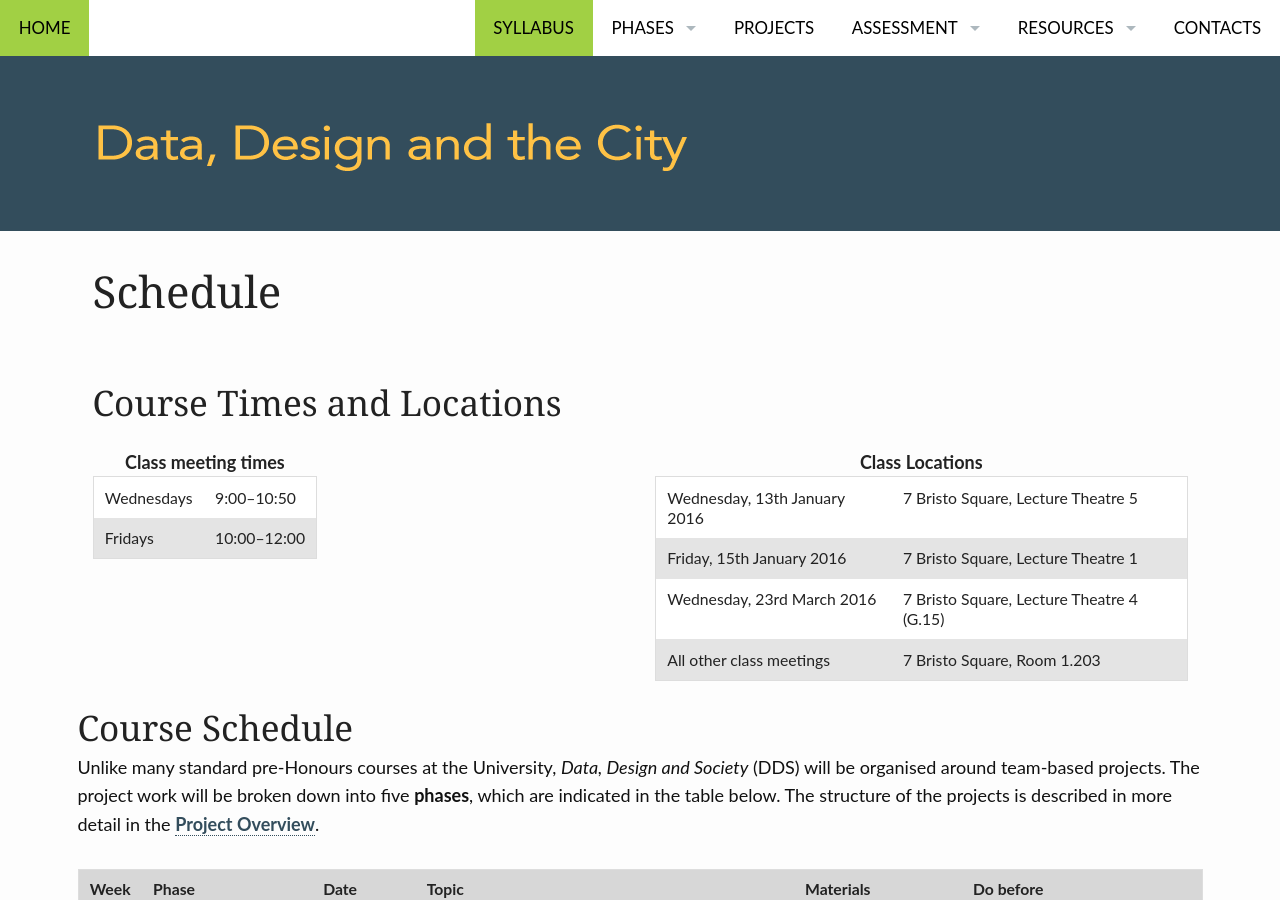
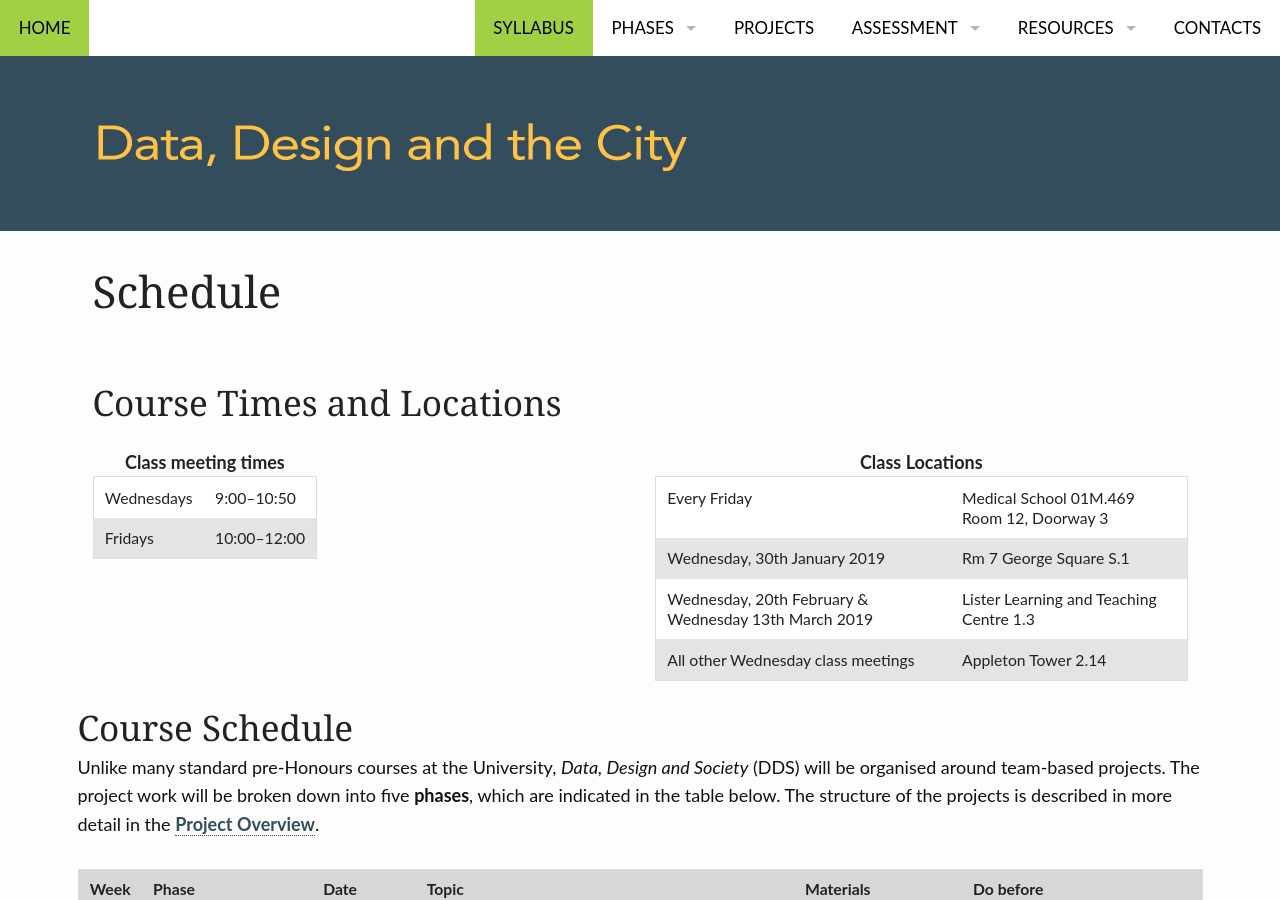
Before and after one commit to edinburghlivinglab/ddc, a Jekyll site: the page built from pages/syllabus.md, in a window 1280 px wide and 900 px high. Built offline with Jekyll 4.4.1, drawn with Linux system fonts in a browser that asks for light colours.

Commit message:
Update syllabus.md

```diff
--- a/pages/syllabus.md
+++ b/pages/syllabus.md
@@ -31,20 +31,20 @@ permalink: "/syllabus/"
          <table>
              <caption>Class Locations</caption>
              <tr>
-                 <td>Wednesday, 13th January 2016</td>
-                 <td>7 Bristo Square, Lecture Theatre 5</td>
+                 <td>Every Friday</td>
+                 <td>Medical School 01M.469 Room 12, Doorway 3</td>
              </tr>
              <tr>
-                 <td>Friday, 15th January 2016</td>
-                 <td>7 Bristo Square, Lecture Theatre 1</td>
+                 <td>Wednesday, 30th January 2019</td>
+                 <td>Rm 7 George Square S.1</td>
              </tr>
               <tr>
-                 <td>Wednesday, 23rd March 2016</td>
-                 <td>7 Bristo Square, Lecture Theatre 4 (G.15)</td>
+                 <td>Wednesday, 20th February & Wednesday 13th March 2019</td>
+                 <td>Lister Learning and Teaching Centre 1.3</td>
              </tr>
              <tr>
-                 <td>All other class meetings</td>
-                 <td>7 Bristo Square, Room 1.203</td>
+                 <td>All other Wednesday class meetings</td>
+                 <td>Appleton Tower 2.14</td>
              </tr>
          </table>
      </div>
```
